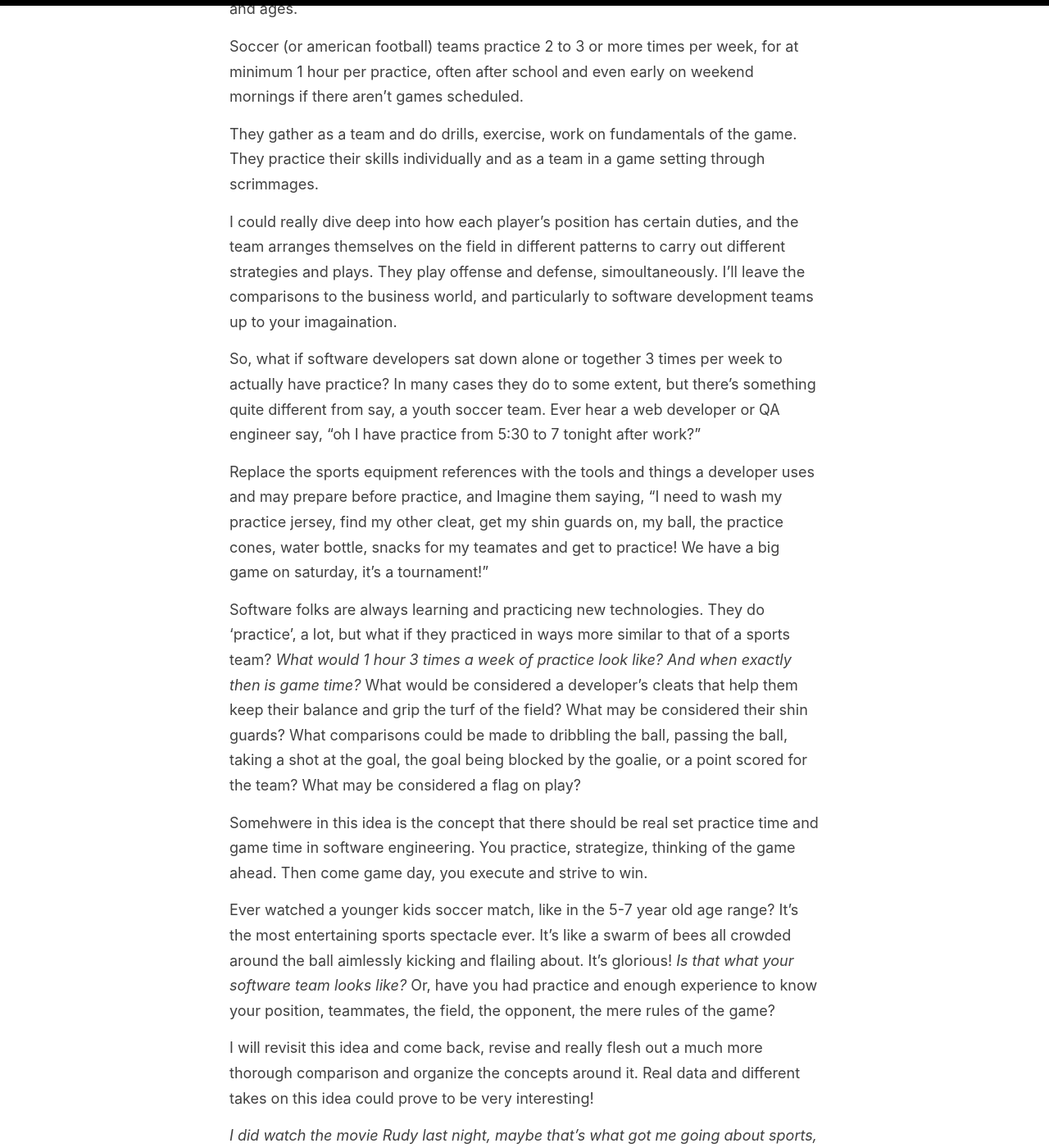
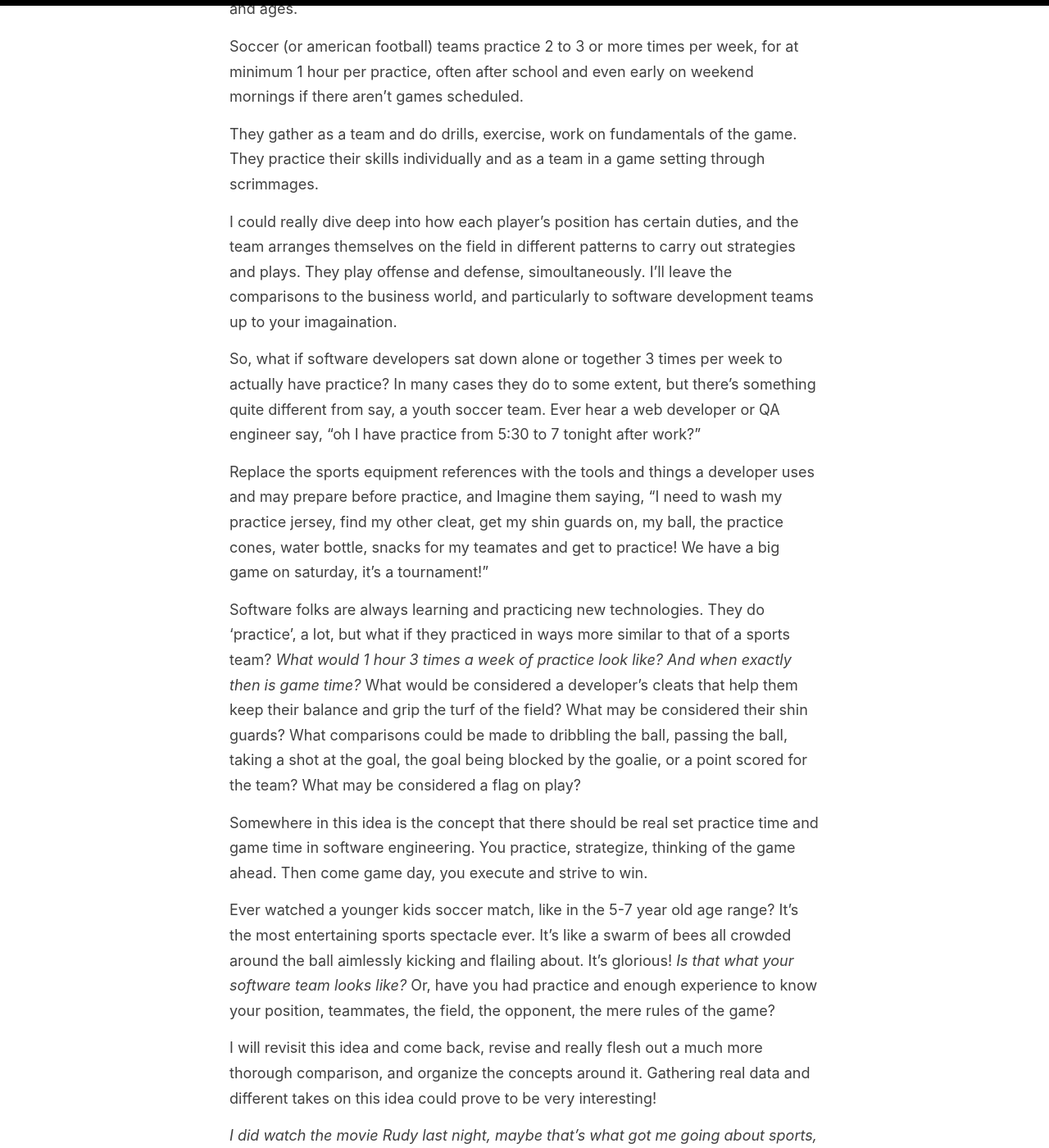
Before and after one commit to BrettFraley/BrettFraley.github.io, a Jekyll site: the page built from _posts/2024-01-13-software-developers-wearing-cleats-and-shin-guards.md, in a window 1280 px wide and 1400 px high, scrolled down 524 px. Shown: the whole window at 82% size. Built offline with Jekyll 4.4.1, drawn with Linux system fonts in a browser that asks for light colours; nearby versions of some CDN libraries.

Commit message:
Made small edits to The software and cleats post

```diff
--- a/_posts/2024-01-13-software-developers-wearing-cleats-and-shin-guards.md
+++ b/_posts/2024-01-13-software-developers-wearing-cleats-and-shin-guards.md
@@ -22,7 +22,9 @@ of the game. They practice their skills individually and as a team
 in a game setting through scrimmages.
 
 I could really dive deep into how each player's position has certain
-duties, and the team arranges themselves on the field in different patterns to carry out different strategies and plays. They play offense and defense, simoultaneously. I'll leave the comparisons to the business world, and particularly
+duties, and the team arranges themselves on the field in different patterns to carry out
+strategies and plays. They play offense and defense, simoultaneously.
+I'll leave the comparisons to the business world, and particularly
 to software development teams up to your imagaination.
 
 So, what if software developers sat down alone or together 3 times
@@ -47,7 +49,7 @@ may be considered their shin guards? What comparisons could be made to dribbling
 ball, passing the ball, taking a shot at the goal, the goal being blocked by the goalie,
 or a point scored for the team? What may be considered a flag on play?
 
-Somehwere in this idea is the concept that there should be real set practice
+Somewhere in this idea is the concept that there should be real set practice
 time and game time in software engineering. You practice, strategize, thinking
 of the game ahead. Then come game day, you execute and strive to win.
 
@@ -59,7 +61,7 @@ and enough experience to know your position, teammates, the field, the opponent,
 the mere rules of the game?
 
 I will revisit this idea and come back, revise and really flesh out
-a much more thorough comparison and organize the concepts around it.
-Real data and different takes on this idea could prove to be very interesting!
+a much more thorough comparison, and organize the concepts around it.
+Gathering real data and different takes on this idea could prove to be very interesting!
 
 *I did watch the movie Rudy last night, maybe that's what got me going about sports, dedication, and practice!*
```
